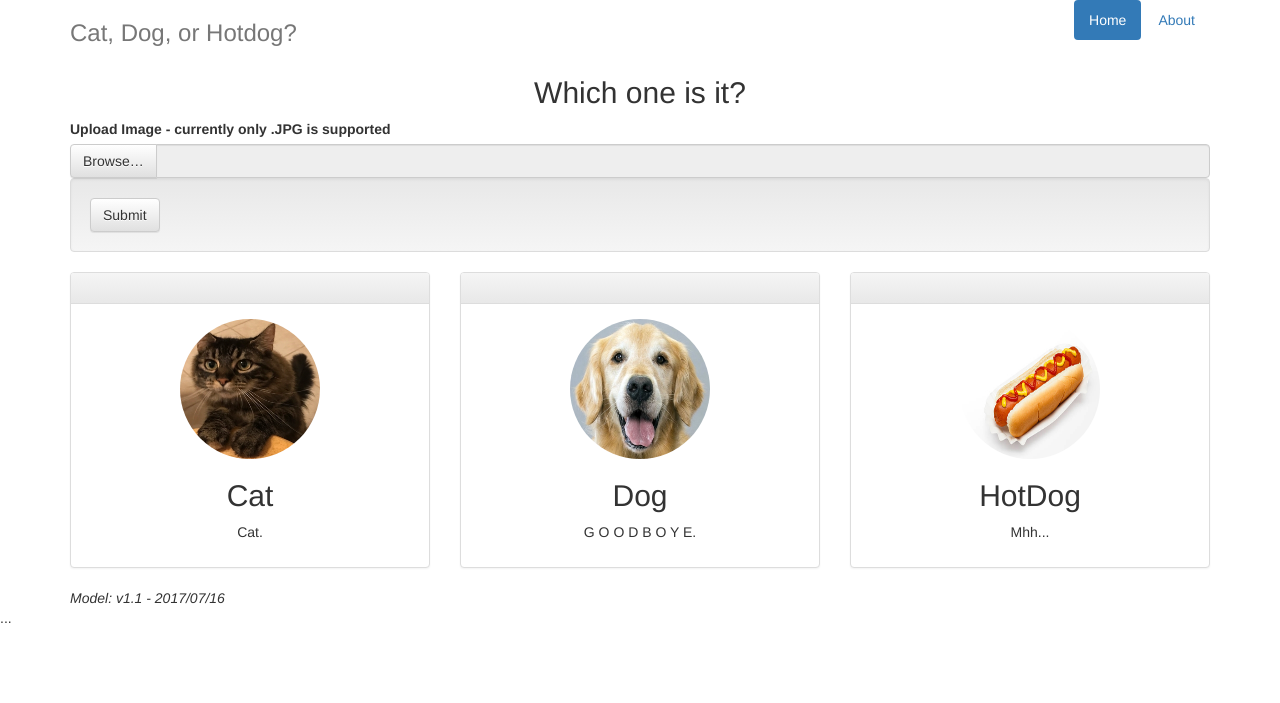
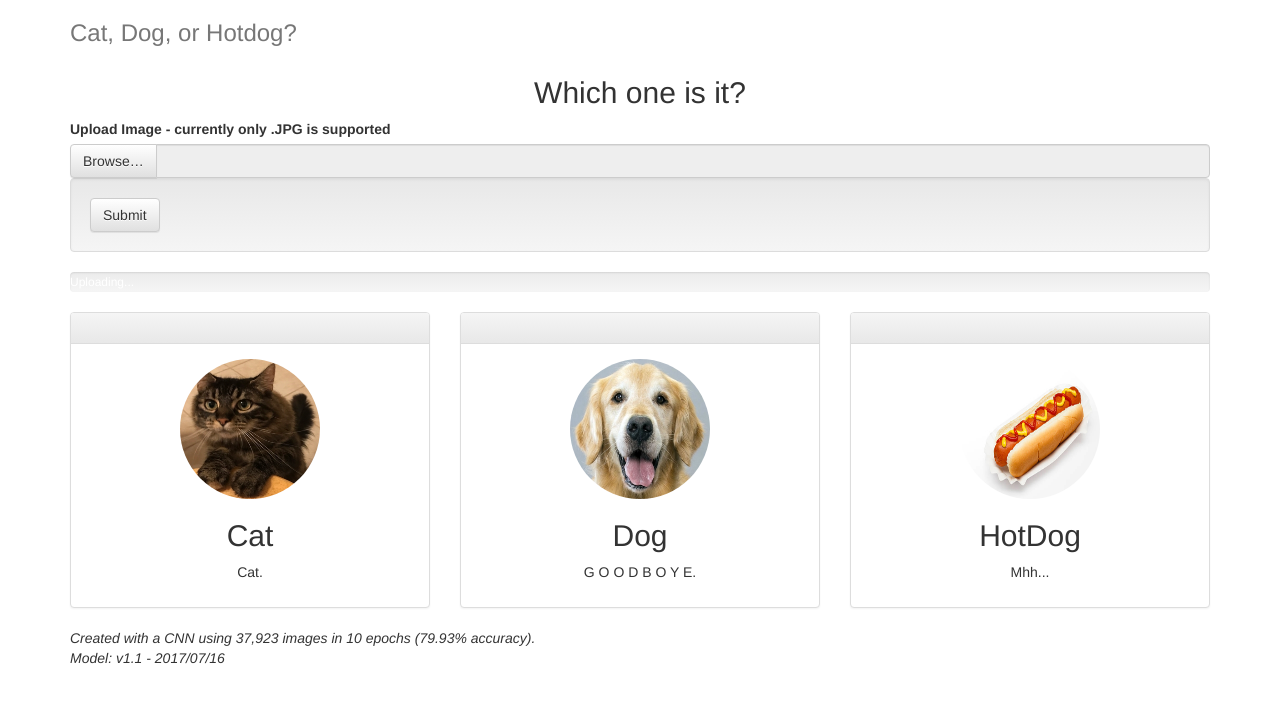
Before and after one commit to DanLearningPython/catdoghotdog, a Django app: page / in a window 1280 px wide. Shown: the top 703 px of the page. Run offline with Django 3.2, Linux system fonts and the light colour scheme; some libraries are stand-ins or nearby versions.

Commit message:
adds progress bar and version

```diff
--- a/classify/static/custom.css
+++ b/classify/static/custom.css
@@ -19,7 +19,7 @@
 }
 
 #img-upload{
-    max-width: 400px;
+    max-width: 300px;
     max-height: 400px;
 }
 
--- a/classify/static/custom.js
+++ b/classify/static/custom.js
@@ -35,6 +35,9 @@ $(document).ready( function() {
 			$(".panel").attr('class','panel panel-default');
 			$("#message").empty();
 			$('#loading').show();
+			$("#progress").css('width', '100%');
+			$("#progress").addClass("active");
+			$("#progress").html("Uploading...");
 			$.ajax({
 				url: "/predict", // Url to which the request is send
 				type: "POST",             // Type of request to be send, called as method
@@ -46,6 +49,8 @@ $(document).ready( function() {
 				success: function(data)   // A function to be called if request succeeds
 				{
 					$('#loading').hide();
+					$("#progress").removeClass("active");
+					$("#progress").html("Finished!");
 					$("."+data.label+" .panel-default").attr('class','panel panel-success');
 					$("#dog").html(data.weights.dog);
 					$("#cat").html(data.weights.cat);
--- a/classify/templates/base.html
+++ b/classify/templates/base.html
@@ -18,8 +18,10 @@
     <div class="header clearfix">
       <nav>
         <ul class="nav nav-pills pull-right">
+        <!--
           <li role="presentation" class="active"><a href="#">Home</a></li>
           <li role="presentation"><a href="#">About</a></li>
+          -->
         </ul>
       </nav>
       <h3 class="text-muted">Cat, Dog, or Hotdog?</h3>
@@ -27,4 +29,3 @@
     {% block content %}{% endblock %}
   </div>
 </body>
-<footer>...</footer>
--- a/classify/templates/homepage.html
+++ b/classify/templates/homepage.html
@@ -32,8 +32,13 @@
       </form>
       </div>
    </div>
+    <div class="progress">
+	  <div id="progress" class="progress-bar progress-bar-striped" role="progressbar"
+	   style="">
+	    Uploading...
+	  </div>
+	</div>
    <div class="result-area">
-
       <div class="row fluid">
          <div class="cat text-center col-lg-4">
             <div class="panel panel-default">
@@ -78,6 +83,7 @@
 
    <!-- /.row -->
 </div>
+<em>Created with a CNN using 37,923 images in 10 epochs (79.93% accuracy).</em><br/>
 <em>Model: v1.1 - 2017/07/16</em>
 
 {% endblock %}
```
